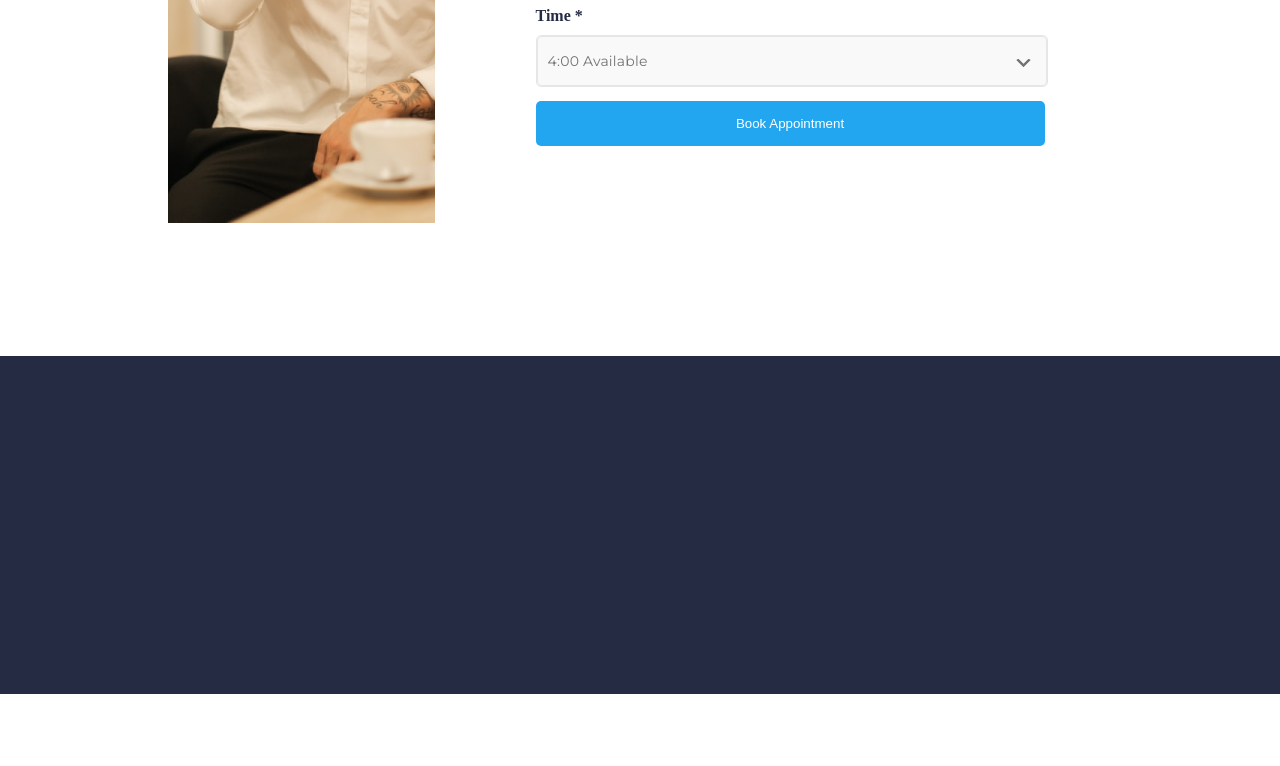
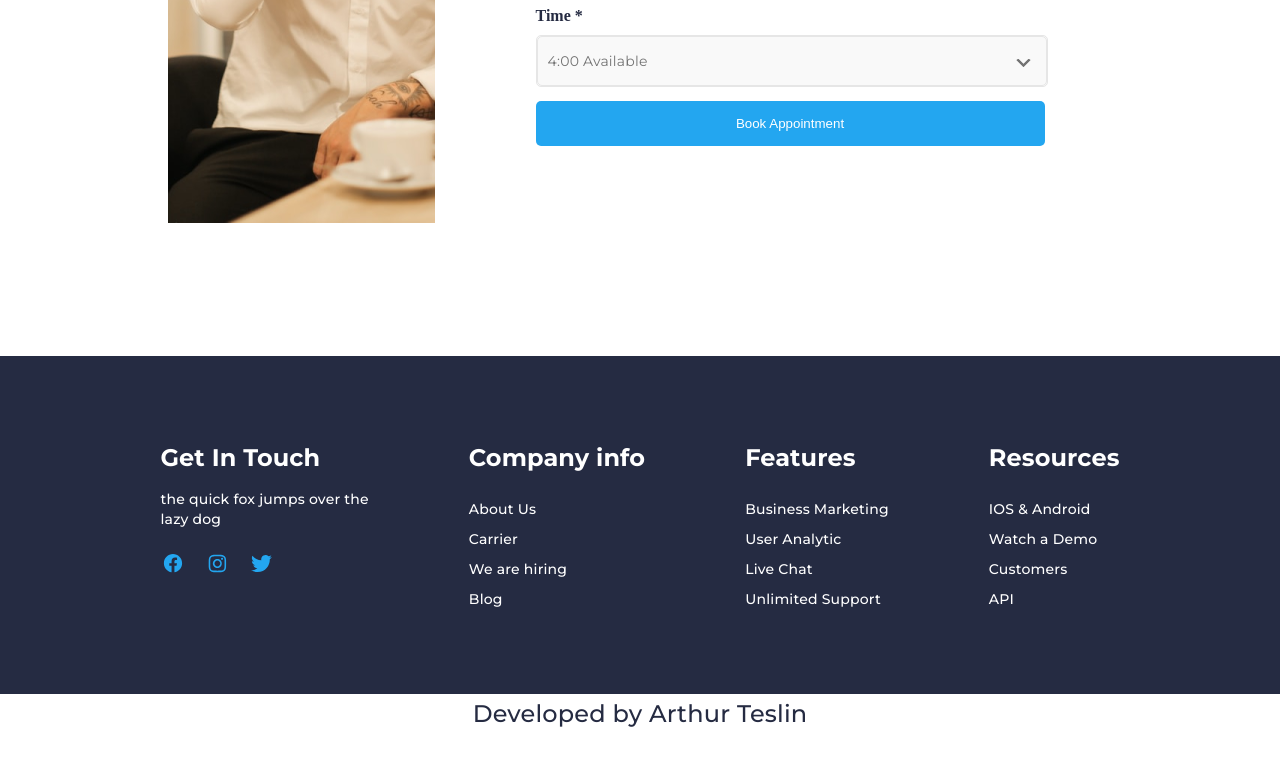
Before and after one commit to ArtVanT/LFinance, a website: page index.html in a window 1280 px wide. Shown: the part 4329-5095 px from the top of the page. Drawn offline with Linux system fonts and the light colour scheme; a web font is replaced by a local one.

Commit message:
full desktop version

```diff
--- a/index.html
+++ b/index.html
@@ -237,10 +237,39 @@
                     </div>
                 </section>
             </div></main>
-            <footer class="footer"><div class="footer__wrapper"></div></footer>
+
         </div>
         <div class="white-stroke1">
-            <div class="black-stroke-footer"></div>
+            <div class="black-stroke-footer"> <footer class="footer"><div class="footer__wrapper">
+                <section class="footer__item"><h3>Get In Touch</h3>
+                <p>the quick fox jumps over the<br>
+                    lazy dog</p>
+                    <div class="icons__footer">
+                        <a href="#"><img src="/lfinance/img/ant-design_facebook-filled.svg" alt="facebook icon"></a>
+                        <a href="#"><img src="/lfinance/img/ant-design_instagram-outlined.svg" alt="instagram icon"></a>
+                        <a href="#"><img src="/lfinance/img/ant-design_twitter-outlined.svg" alt="twitter icon"></a>
+                    </div>
+                </section>
+                <section class="footer__item"><h3>Company info</h3><ul>
+                    <li><a href="">About Us</a></li>
+                    <li><a href="">Carrier</a></li>
+                    <li><a href="">We are hiring</a></li>
+                    <li><a href="">Blog</a></li>
+                </ul></section>
+                <section class="footer__item"><h3>Features</h3><ul>
+                    <li><a href="">Business Marketing</a></li>
+                    <li><a href="">User Analytic</a></li>
+                    <li><a href="">Live Chat</a></li>
+                    <li><a href="">Unlimited Support</a></li>
+                </ul></section>
+                <section class="footer__item"><h3>Resources</h3><ul>
+                    <li><a href="">IOS & Android</a></li>
+                    <li><a href="">Watch a Demo</a></li>
+                    <li><a href="">Customers</a></li>
+                    <li><a href="">API</a></li>
+                </ul></section>
+            </div></footer></div>
+            <div class="align__wrapper"><p id="align-text">Developed by Arthur Teslin</p></div>
         </div>
     </div>
     <script src="/lfinance/index.js"></script>
--- a/index.js
+++ /dev/null
@@ -1,6 +0,0 @@
-let opt = document.querySelectorAll('.height-option');
-for(let item in opt){
-    opt[item].style.height = 510 + 'px';
-}
-
-console.log(opt);
--- a/stylesFolder/_footer.scss
+++ b/stylesFolder/_footer.scss
@@ -0,0 +1,49 @@
+
+footer{
+width: 100%;
+height: 100%;
+display: flex;
+justify-content: center;
+align-items: center;
+color: #FFF;
+    .footer__wrapper{
+        display: flex;
+        gap: 100px;
+    }
+}
+
+.footer__item{
+    display: flex;
+    flex-direction: column;
+    gap: 15px;
+    .icons__footer{
+        display: flex;
+        gap: 20px;
+        img{
+            height: 19px;
+            width: 24px;
+        }
+    }
+    a{
+        font-family: Montserrat;
+        font-size: 14px;
+        font-style: normal;
+        font-weight: 500;
+        line-height: 20px; /* 142.857% */
+        letter-spacing: 0.2px;
+        display: inline-block;
+         padding-top: 10px;
+    }
+}
+
+.align__wrapper{
+display: flex;
+justify-content: center;
+align-items: center;
+#align-text{
+    display: inline-block;
+    font-size: 24px;
+    color: #252B42;
+    padding-top: 10px;
+}
+}
--- a/stylesFolder/style.scss
+++ b/stylesFolder/style.scss
@@ -18,7 +18,6 @@
         align-items: center;
         max-width: 1300px;
         height: 100%;
-        // border: 3px solid red;
         margin: 0 auto;
         color: #fff;
         overflow: visible;
```
Also changed, not shown: img/ant-design_facebook-filled.svg (added), img/ant-design_instagram-outlined.svg (added), img/ant-design_twitter-outlined.svg (added), stylesFolder/_main.scss (line endings or trailing spaces), stylesFolder/style.css, 1 other file.
